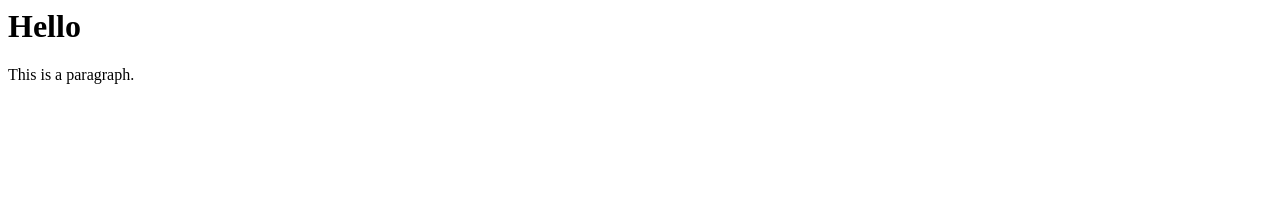
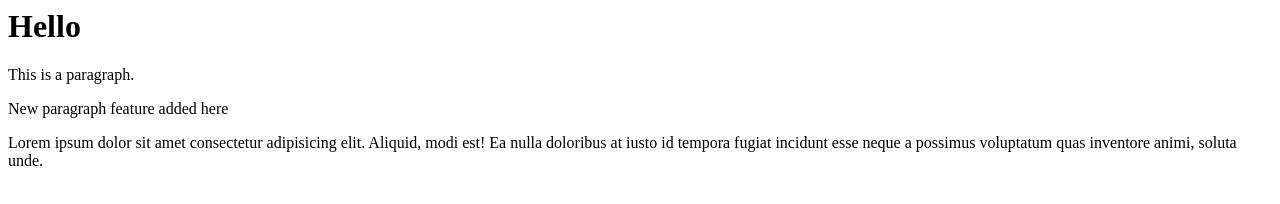
Before and after one commit to hagan-life/train, a plain HTML site: page index.html in a window 1280 px wide. Drawn offline with Linux system fonts and the light colour scheme.

Commit message:
new paragraph rough draft

```diff
--- a/index.html
+++ b/index.html
@@ -7,5 +7,12 @@
 <body>
   <h1>Hello</h1>
   <p>This is a paragraph.</p>
+  <p>
+    <p>New paragraph feature added here</p>
+    <p>Lorem ipsum dolor sit amet consectetur adipisicing elit.
+      Aliquid, modi est! Ea nulla doloribus at iusto id tempora fugiat
+      incidunt esse neque a possimus voluptatum quas inventore animi, soluta unde.
+    </p>
+  </p>
 </body>
 </html>
```
